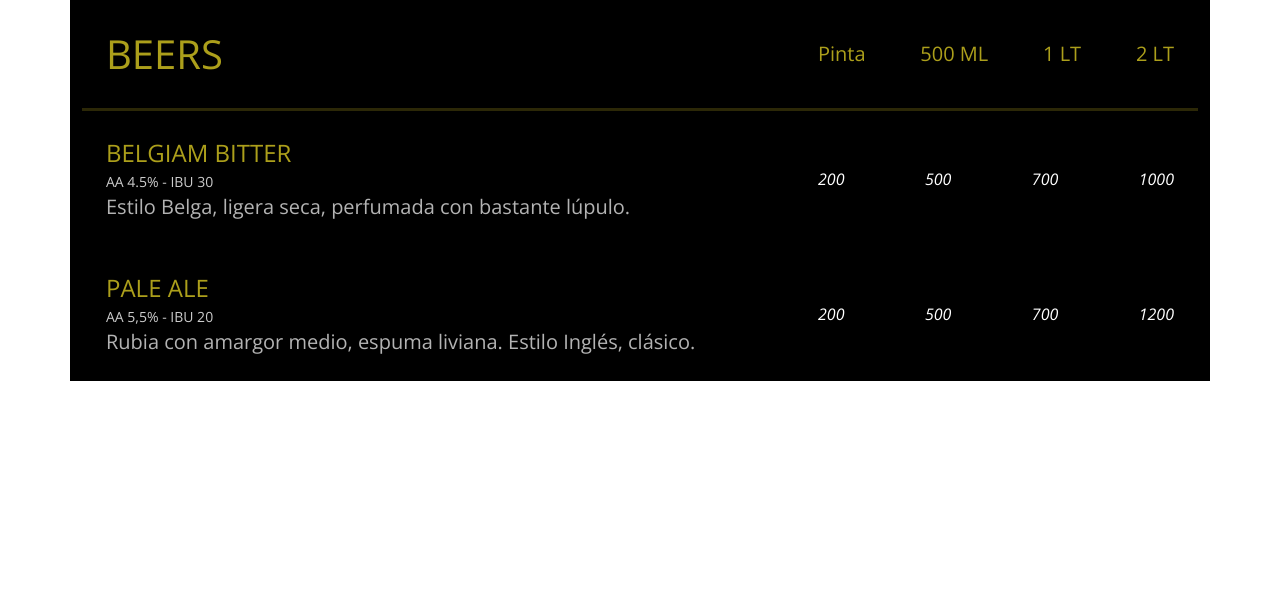
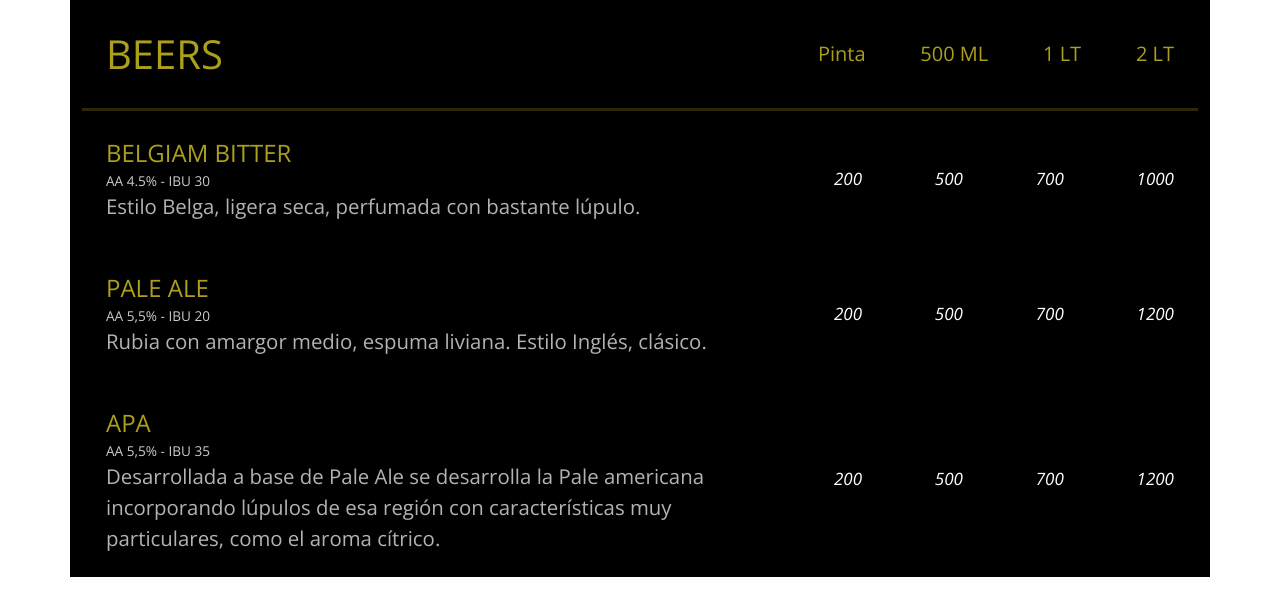
Before and after one commit to MoisesHerrera94/BejasRecarga, an Angular app: page / in a window 1280 px wide. Shown: the top 616 px of the page. Built offline with nearby package versions, Linux system fonts and the light colour scheme.

Commit message:
Creando mejoras en Item

```diff
--- a/src/app/components/item/item.component.css
+++ b/src/app/components/item/item.component.css
@@ -9,16 +9,17 @@ p {
 }
 
 .desc {
-    font-size: 14px;
+    font-size: 0.8em;
     color: rgba(255, 255, 255, .8);
 }
 
 .details {
-    font-size: 20px;
+    font-size: 1.2em;
     color: rgba(255, 255, 255, .7);
 }
 
 .precio {
+    font-size: 1em;
     color: rgba(255, 255, 255, 1);
     font-style: italic;
     font-weight: 400;
--- a/src/app/components/item/item.component.html
+++ b/src/app/components/item/item.component.html
@@ -1,10 +1,10 @@
-<div class="d-flex p-4" *ngFor="let item of beers">
-    <div class="col-8">
+<div class="row d-flex justify-content-between p-4" *ngFor="let item of beers">
+    <div class="col-lg-7">
         <p class="product fs-4">{{item.bebida}}</p>
         <p class="desc">{{item.descripcion}}</p>
         <p class="details">{{item.detalle}}</p>
     </div>
-    <div class="col-4 d-flex justify-content-between align-self-center">
+    <div class="col-lg-4 d-flex justify-content-between align-self-center">
         <p class="precio">{{item.precioPinta}}</p>
         <p class="precio">{{item.precio500ml}}</p>
         <p class="precio">{{item.precio1Lt}}</p>
--- a/src/app/components/item/item.component.ts
+++ b/src/app/components/item/item.component.ts
@@ -25,6 +25,15 @@ export class ItemComponent implements OnInit {
       precio500ml:500,
       precio1Lt:700,
       precio2Lt:1200
+    },
+    {
+      bebida:"APA",
+      descripcion:"AA 5,5% - IBU 35",
+      detalle:"Desarrollada a base de Pale Ale se desarrolla la Pale americana incorporando lúpulos de esa región con características muy particulares, como el aroma cítrico.",
+      precioPinta:200,
+      precio500ml:500,
+      precio1Lt:700,
+      precio2Lt:1200
     }
   ];
 
--- a/src/styles.css
+++ b/src/styles.css
@@ -4,3 +4,7 @@
     margin: 0;
     font-family: 'Open Sans', Calibri;
 }
+
+body {
+    font-size: 17px;
+}
```
